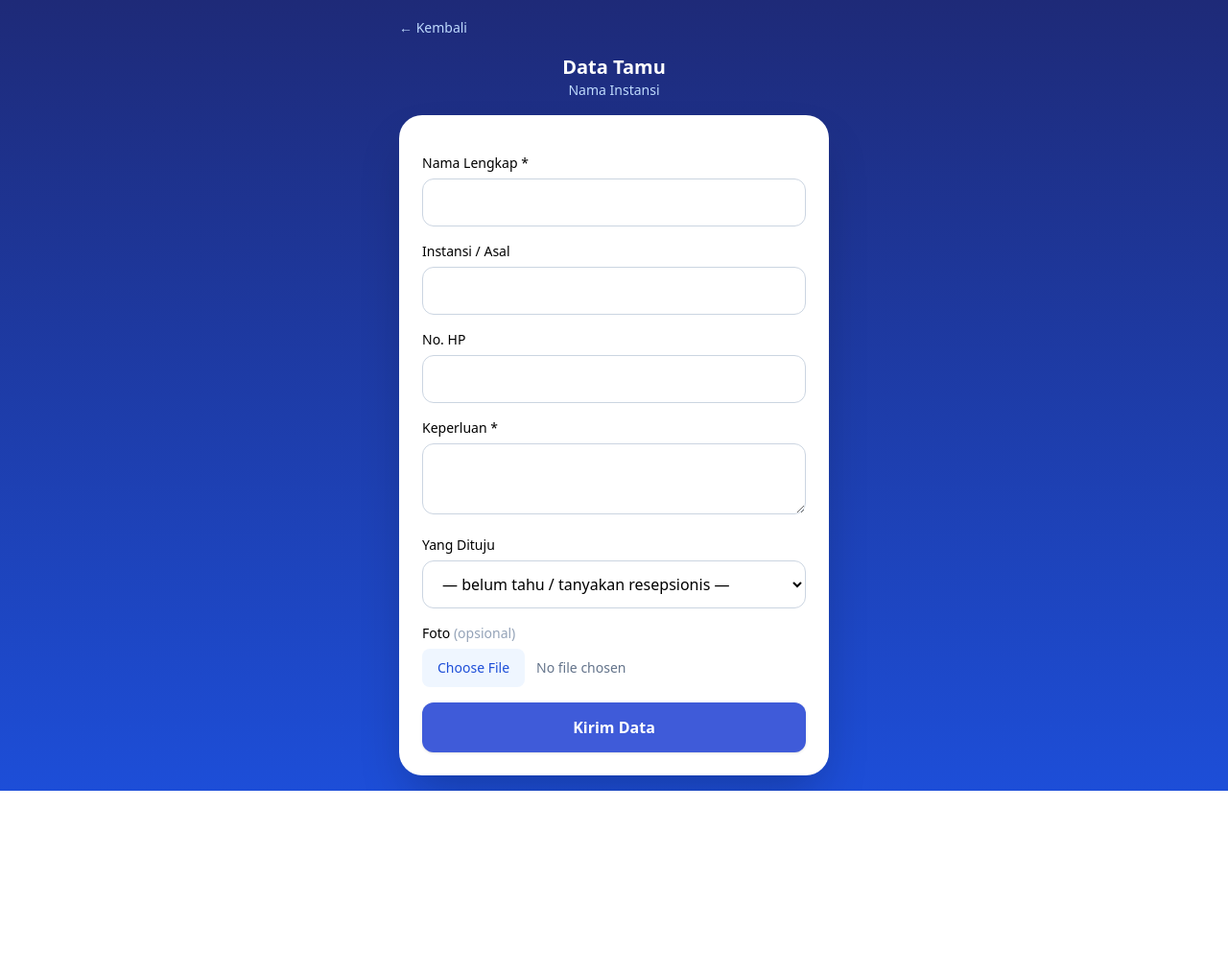
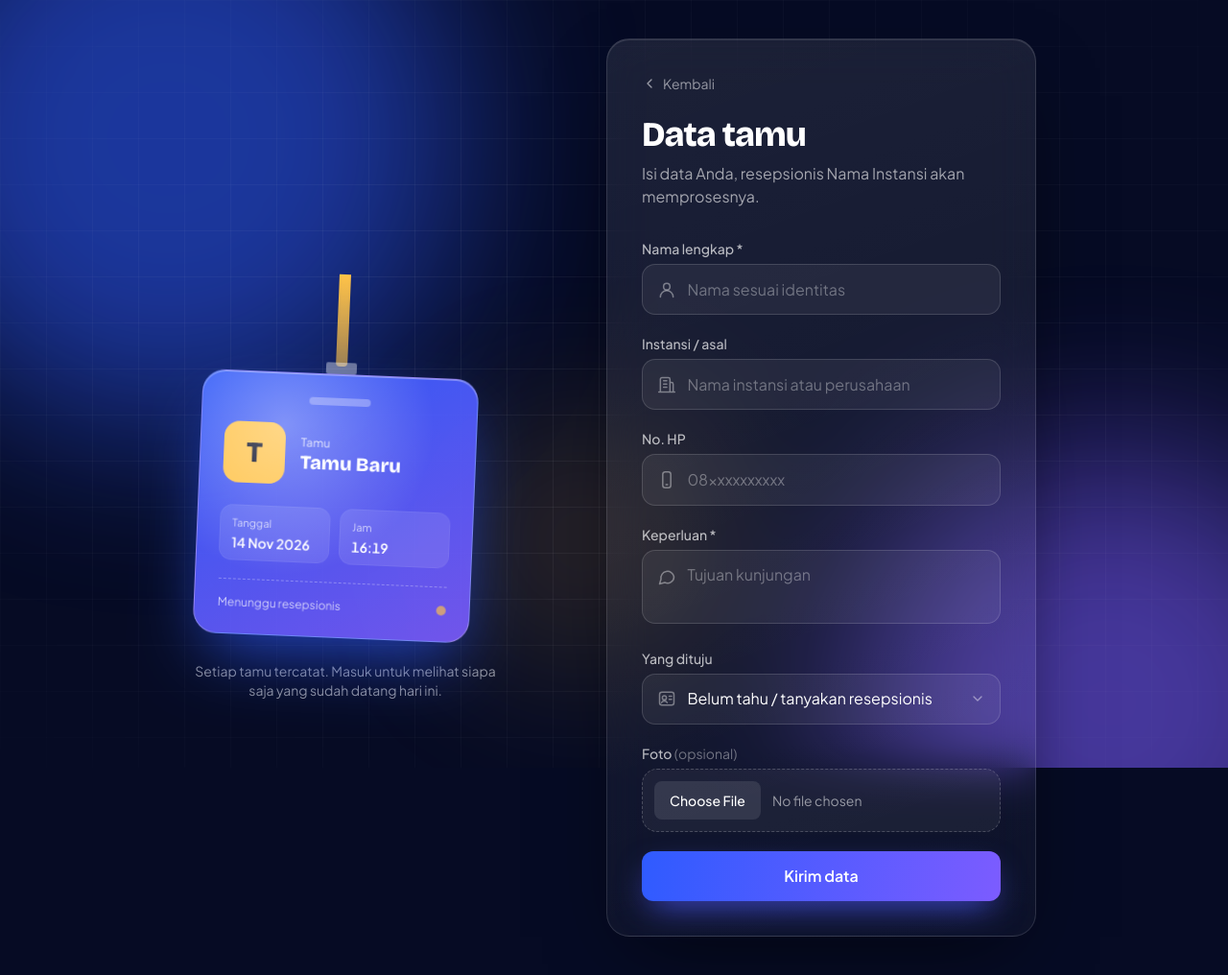
Before and after one commit to ipoellasiso/buku_tamu, a Laravel app: page /tamu-langsung in a window 1280 px wide. Shown: the whole page at 96% size. Before the commit the page ends 824 px from the top, so only its background shows below. Run offline with Laravel 10, Linux system fonts and the light colour scheme; data that the repository does not hold is empty; parts of the project's set-up code (start-up, migrations or seed data) failed here and were passed over; some libraries are stand-ins or nearby versions.

Commit message:
asdsadsa

```diff
--- a/resources/views/web/walkin/create.blade.php
+++ b/resources/views/web/walkin/create.blade.php
@@ -1,30 +1,43 @@
-<!DOCTYPE html>
-<html lang="id">
-<head>
-    <meta charset="UTF-8">
-    <meta name="viewport" content="width=device-width, initial-scale=1, viewport-fit=cover">
-    <meta name="theme-color" content="#1e2a78">
-    <title>Isi Data Tamu — {{ $set->nama_pendek }}</title>
-    <script src="https://cdn.tailwindcss.com"></script>
-    <style>input, select, textarea { font-size: 16px; }</style>
-</head>
-<body class="min-h-screen bg-gradient-to-b from-[#1e2a78] to-blue-700 p-4 antialiased">
-@php $inp = 'w-full rounded-xl border border-slate-300 px-4 py-3 focus:outline-none focus:ring-2 focus:ring-blue-500 focus:border-transparent bg-white'; @endphp
+@extends('web.layouts.public')
+@section('title', 'Isi Data Tamu')
 
-<div class="max-w-md mx-auto">
-    <a href="{{ route('mulai') }}" class="text-blue-200 text-sm">← Kembali</a>
+@push('styles')
+<style>
+    select.inp option { background: #141d55; color: #fff; }
+    .ico.top { top: 1.15rem; transform: none; }
+    select.inp { appearance: none; -webkit-appearance: none; padding-right: 2.5rem; }
+</style>
+@endpush
 
-    <div class="text-center text-white my-4">
-        <h1 class="text-xl font-extrabold">Data Tamu</h1>
-        <p class="text-blue-200 text-sm">{{ $set->nama_pendek }}</p>
+@section('content')
+<div class="flex min-h-screen flex-col items-center justify-center gap-4 px-5 py-10 md:flex-row md:gap-16 lg:gap-28">
+
+    @include('web.partials.guest-badge', [
+        'formId'       => 'walkinForm',
+        'source'       => 'name',
+        'mode'         => 'name',
+        'stamp'        => 'TERCATAT',
+        'status'       => 'Menunggu resepsionis',
+        'hideOnMobile' => true,
+    ])
+
+    <main class="card w-full max-w-md rounded-3xl p-7 sm:p-9">
+        <a href="{{ route('mulai') }}" class="inline-flex items-center gap-1.5 text-sm text-white/55 transition hover:text-white">
+            <svg class="h-4 w-4" viewBox="0 0 24 24" fill="none" stroke="currentColor" stroke-width="2" stroke-linecap="round" stroke-linejoin="round"><path d="m15 6-6 6 6 6"/></svg>
+            Kembali
+        </a>
+
+        <h1 class="mt-5 font-display text-4xl font-extrabold tracking-tight">Data tamu</h1>
+        <p class="mt-2 text-white/60">Isi data Anda, resepsionis {{ $set->nama_pendek }} akan memprosesnya.</p>
+
+        @if($errors->any())
+            <div role="alert" class="mt-6 flex items-start gap-3 rounded-xl border border-red-400/30 bg-red-500/10 p-3 text-sm text-red-200">
+                <svg class="mt-0.5 h-4 w-4 shrink-0" viewBox="0 0 20 20" fill="currentColor"><path fill-rule="evenodd" d="M18 10A8 8 0 1 1 2 10a8 8 0 0 1 16 0Zm-8-4a1 1 0 0 0-1 1v3a1 1 0 0 0 2 0V7a1 1 0 0 0-1-1Zm0 8a1 1 0 1 0 0-2 1 1 0 0 0 0 2Z" clip-rule="evenodd"/></svg>
+                <span>{{ $errors->first() }}</span>
             </div>
-
-    <div class="bg-white rounded-3xl shadow-2xl p-6">
-        @if($errors->any())
-            <div class="mb-4 p-3 bg-red-100 text-red-700 rounded-xl text-sm">{{ $errors->first() }}</div>
         @endif
 
-        <form action="{{ route('walkin.store') }}" method="POST" enctype="multipart/form-data" class="space-y-4">
+        <form id="walkinForm" action="{{ route('walkin.store') }}" method="POST" enctype="multipart/form-data" class="mt-8 space-y-5">
             @csrf
 
             {{-- jebakan bot, jangan dihapus --}}
@@ -33,44 +46,68 @@
                 <input type="text" name="website" tabindex="-1" autocomplete="off">
             </div>
 
-            <div>
-                <label class="block text-sm font-medium mb-1.5">Nama Lengkap *</label>
-                <input type="text" name="name" value="{{ old('name') }}" required class="{{ $inp }}">
+            <div class="field">
+                <label for="name" class="mb-1.5 block text-sm font-medium text-white/70 transition-colors">Nama lengkap *</label>
+                <div class="relative">
+                    <svg class="ico h-5 w-5" viewBox="0 0 24 24" fill="none" stroke="currentColor" stroke-width="1.8" stroke-linecap="round" stroke-linejoin="round"><circle cx="12" cy="8" r="4"/><path d="M4 21a8 8 0 0 1 16 0"/></svg>
+                    <input id="name" class="inp" type="text" name="name" value="{{ old('name') }}" required autocomplete="name" placeholder="Nama sesuai identitas">
                 </div>
-            <div>
-                <label class="block text-sm font-medium mb-1.5">Instansi / Asal</label>
-                <input type="text" name="institution" value="{{ old('institution') }}" class="{{ $inp }}">
             </div>
-            <div>
-                <label class="block text-sm font-medium mb-1.5">No. HP</label>
-                <input type="tel" name="phone" value="{{ old('phone') }}" class="{{ $inp }}">
+
+            <div class="field">
+                <label for="institution" class="mb-1.5 block text-sm font-medium text-white/70 transition-colors">Instansi / asal</label>
+                <div class="relative">
+                    <svg class="ico h-5 w-5" viewBox="0 0 24 24" fill="none" stroke="currentColor" stroke-width="1.8" stroke-linecap="round" stroke-linejoin="round"><path d="M4 21V5a2 2 0 0 1 2-2h8a2 2 0 0 1 2 2v16M16 9h2a2 2 0 0 1 2 2v10M2 21h20M8 7h4M8 11h4M8 15h4"/></svg>
+                    <input id="institution" class="inp" type="text" name="institution" value="{{ old('institution') }}" autocomplete="organization" placeholder="Nama instansi atau perusahaan">
                 </div>
-            <div>
-                <label class="block text-sm font-medium mb-1.5">Keperluan *</label>
-                <textarea name="purpose" rows="2" required class="{{ $inp }}">{{ old('purpose') }}</textarea>
             </div>
-            <div>
-                <label class="block text-sm font-medium mb-1.5">Yang Dituju</label>
-                <select name="employee_id" class="{{ $inp }}">
-                    <option value="">— belum tahu / tanyakan resepsionis —</option>
+
+            <div class="field">
+                <label for="phone" class="mb-1.5 block text-sm font-medium text-white/70 transition-colors">No. HP</label>
+                <div class="relative">
+                    <svg class="ico h-5 w-5" viewBox="0 0 24 24" fill="none" stroke="currentColor" stroke-width="1.8" stroke-linecap="round" stroke-linejoin="round"><rect x="7" y="2" width="10" height="20" rx="3"/><path d="M11 18h2"/></svg>
+                    <input id="phone" class="inp" type="tel" name="phone" value="{{ old('phone') }}" autocomplete="tel" inputmode="tel" placeholder="08xxxxxxxxxx">
+                </div>
+            </div>
+
+            <div class="field">
+                <label for="purpose" class="mb-1.5 block text-sm font-medium text-white/70 transition-colors">Keperluan *</label>
+                <div class="relative">
+                    <svg class="ico top h-5 w-5" viewBox="0 0 24 24" fill="none" stroke="currentColor" stroke-width="1.8" stroke-linecap="round" stroke-linejoin="round"><path d="M21 12a8 8 0 0 1-11.5 7.2L3 21l1.8-6A8 8 0 1 1 21 12Z"/></svg>
+                    <textarea id="purpose" class="inp resize-none" name="purpose" rows="2" required placeholder="Tujuan kunjungan">{{ old('purpose') }}</textarea>
+                </div>
+            </div>
+
+            <div class="field">
+                <label for="employee_id" class="mb-1.5 block text-sm font-medium text-white/70 transition-colors">Yang dituju</label>
+                <div class="relative">
+                    <svg class="ico h-5 w-5" viewBox="0 0 24 24" fill="none" stroke="currentColor" stroke-width="1.8" stroke-linecap="round" stroke-linejoin="round"><rect x="3" y="4" width="18" height="16" rx="3"/><circle cx="9" cy="11" r="2.5"/><path d="M5.5 17a4 4 0 0 1 7 0M15 9h3M15 13h3"/></svg>
+                    <select id="employee_id" class="inp" name="employee_id">
+                        <option value="">Belum tahu / tanyakan resepsionis</option>
                         @foreach($pegawai as $p)
                             <option value="{{ $p->id }}" @selected(old('employee_id') == $p->id)>
                                 {{ $p->name }}{{ $p->position ? ' — '.$p->position : '' }}
                             </option>
                         @endforeach
                     </select>
+                    <svg class="pointer-events-none absolute right-4 top-1/2 h-4 w-4 -translate-y-1/2 text-white/45" viewBox="0 0 24 24" fill="none" stroke="currentColor" stroke-width="2" stroke-linecap="round" stroke-linejoin="round"><path d="m6 9 6 6 6-6"/></svg>
                 </div>
-            <div>
-                <label class="block text-sm font-medium mb-1.5">Foto <span class="text-slate-400 font-normal">(opsional)</span></label>
-                <input type="file" name="photo" accept="image/*" capture="user"
-                       class="w-full text-sm text-slate-500 file:mr-3 file:rounded-lg file:border-0 file:bg-blue-50 file:px-4 file:py-2.5 file:text-blue-700 file:font-medium">
             </div>
 
-            <button class="w-full bg-[#3f5bd9] text-white py-3.5 rounded-xl font-semibold shadow active:scale-[.98] transition">
-                Kirim Data
+            <div class="field">
+                <label for="photo" class="mb-1.5 block text-sm font-medium text-white/70 transition-colors">Foto <span class="font-normal text-white/40">(opsional)</span></label>
+                <div class="rounded-2xl border border-dashed border-white/20 bg-white/5 p-3">
+                    <input id="photo" type="file" name="photo" accept="image/*" capture="user"
+                           class="w-full text-sm text-white/55 file:mr-3 file:cursor-pointer file:rounded-lg file:border-0 file:bg-white/10 file:px-4 file:py-2.5 file:font-medium file:text-white hover:file:bg-white/15">
+                </div>
+            </div>
+
+            <button type="submit" data-loading="Mengirim..."
+                    class="btn flex w-full items-center justify-center gap-2 rounded-xl px-4 py-3.5 font-semibold text-white focus:outline-none focus-visible:ring-4 focus-visible:ring-brand/40 disabled:cursor-not-allowed disabled:opacity-85">
+                <span data-label>Kirim data</span>
+                <span data-spin class="spinner hidden"></span>
             </button>
         </form>
+    </main>
 </div>
-</div>
-</body>
-</html>
+@endsection
```
Also changed, not shown: resources/views/web/walkin/status.blade.php (+43 -30 lines). Lines whose indentation alone changed are shown as unchanged.
